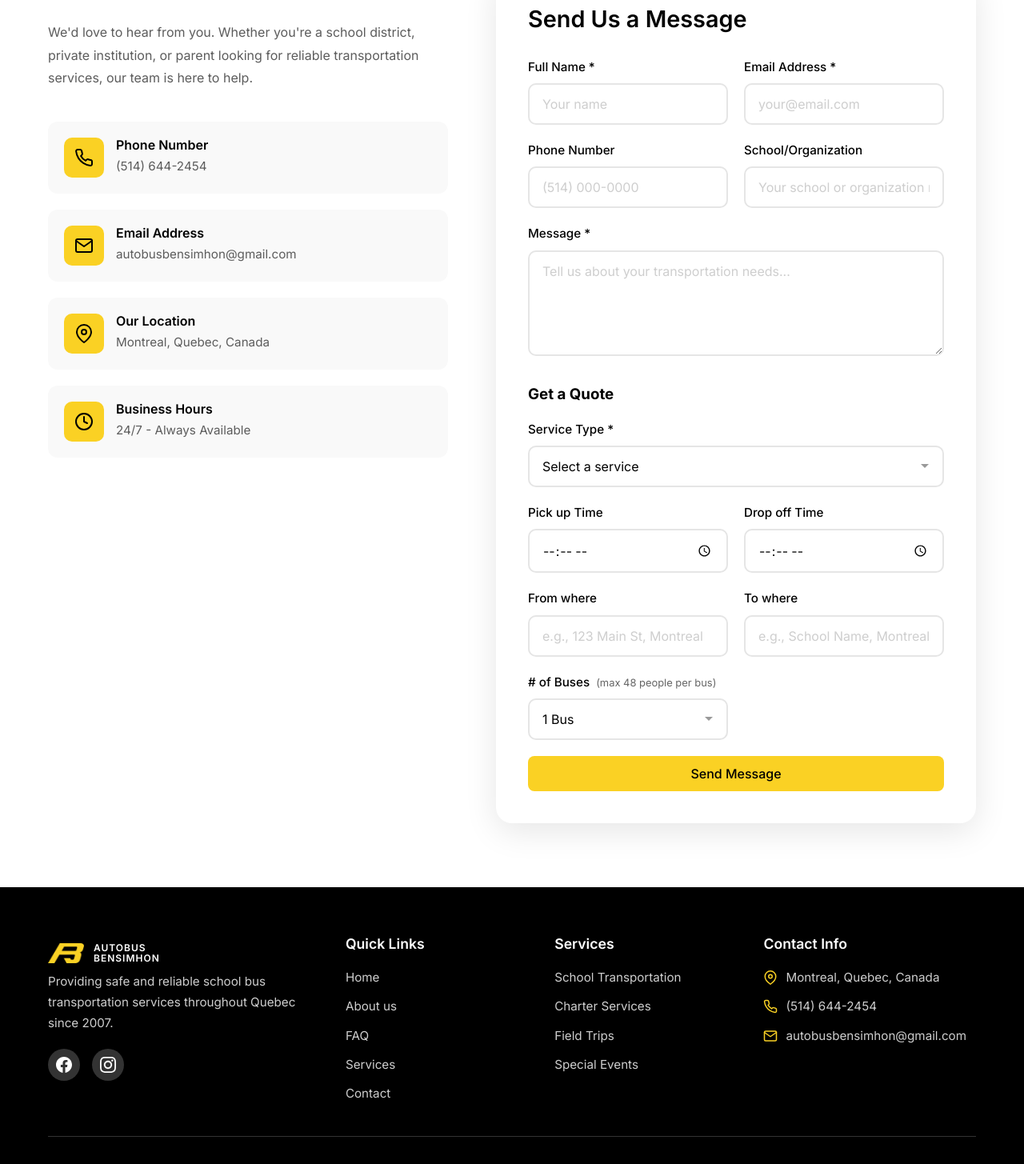
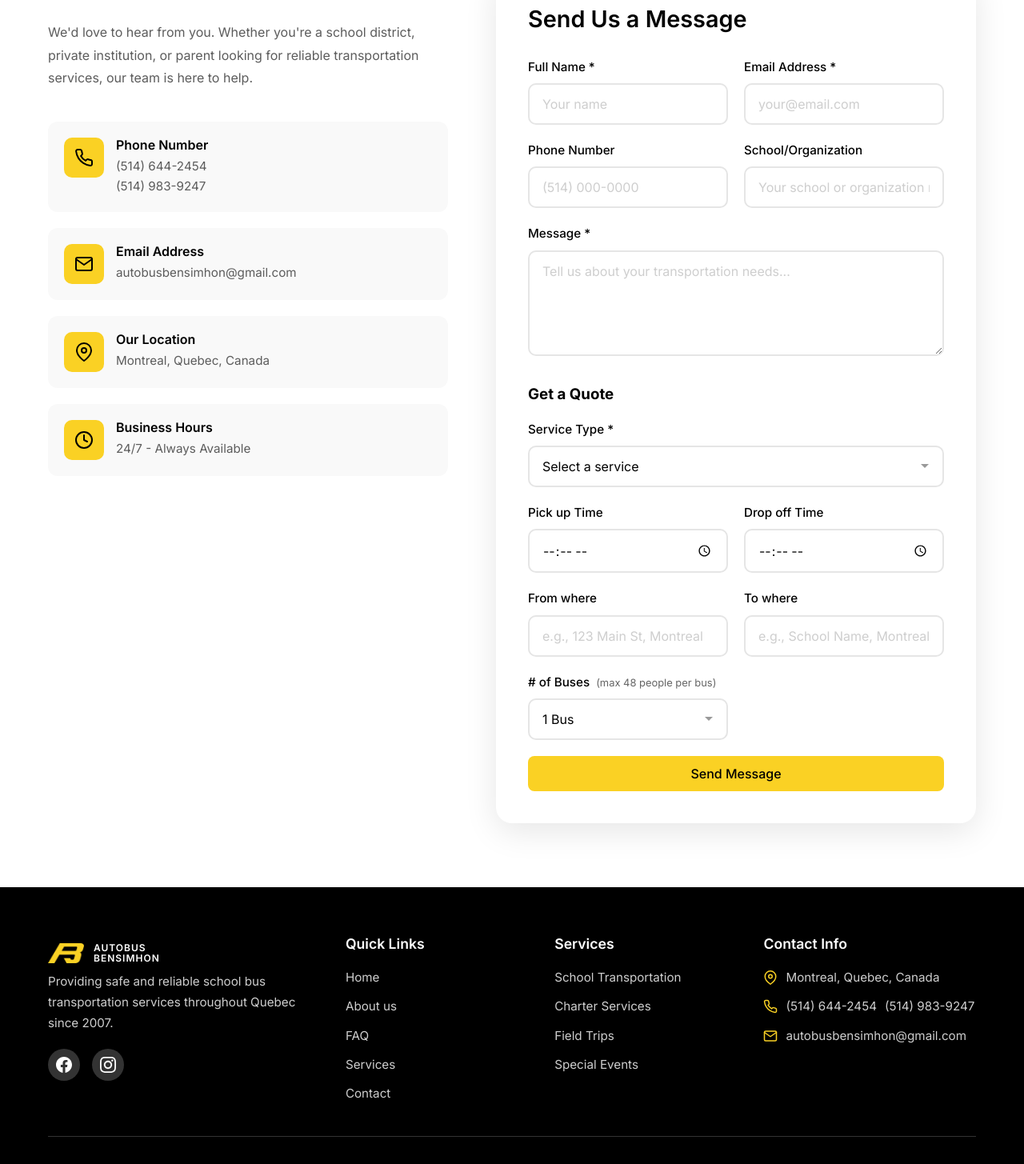
Before and after one commit to SNM1105/autobus-bensimhon, a React (Vite) app: page /contact in a window 1280 px wide. Shown: the part 456-1911 px from the top of the page at 80% size. Built offline with nearby package versions, Linux system fonts and the light colour scheme.

Commit message:
added phone number

```diff
--- a/src/components/Footer.jsx
+++ b/src/components/Footer.jsx
@@ -72,7 +72,8 @@ function Footer() {
                 <svg xmlns="http://www.w3.org/2000/svg" width="18" height="18" viewBox="0 0 24 24" fill="none" stroke="currentColor" strokeWidth="2" strokeLinecap="round" strokeLinejoin="round">
                   <path d="M22 16.92v3a2 2 0 0 1-2.18 2 19.79 19.79 0 0 1-8.63-3.07 19.5 19.5 0 0 1-6-6 19.79 19.79 0 0 1-3.07-8.67A2 2 0 0 1 4.11 2h3a2 2 0 0 1 2 1.72 12.84 12.84 0 0 0 .7 2.81 2 2 0 0 1-.45 2.11L8.09 9.91a16 16 0 0 0 6 6l1.27-1.27a2 2 0 0 1 2.11-.45 12.84 12.84 0 0 0 2.81.7A2 2 0 0 1 22 16.92z"></path>
                 </svg>
-                (514) 644-2454
+                <p>(514) 644-2454</p>
+                <p>(514) 983-9247</p>
               </li>
               <li>
                 <svg xmlns="http://www.w3.org/2000/svg" width="18" height="18" viewBox="0 0 24 24" fill="none" stroke="currentColor" strokeWidth="2" strokeLinecap="round" strokeLinejoin="round">
--- a/src/pages/Contact.jsx
+++ b/src/pages/Contact.jsx
@@ -120,6 +120,7 @@ function Contact() {
                   <div className="info-content">
                     <h4>{t('contact.info.phone.title')}</h4>
                     <p>(514) 644-2454</p>
+                    <p>(514) 983-9247</p>
                   </div>
                 </div>
 
```
